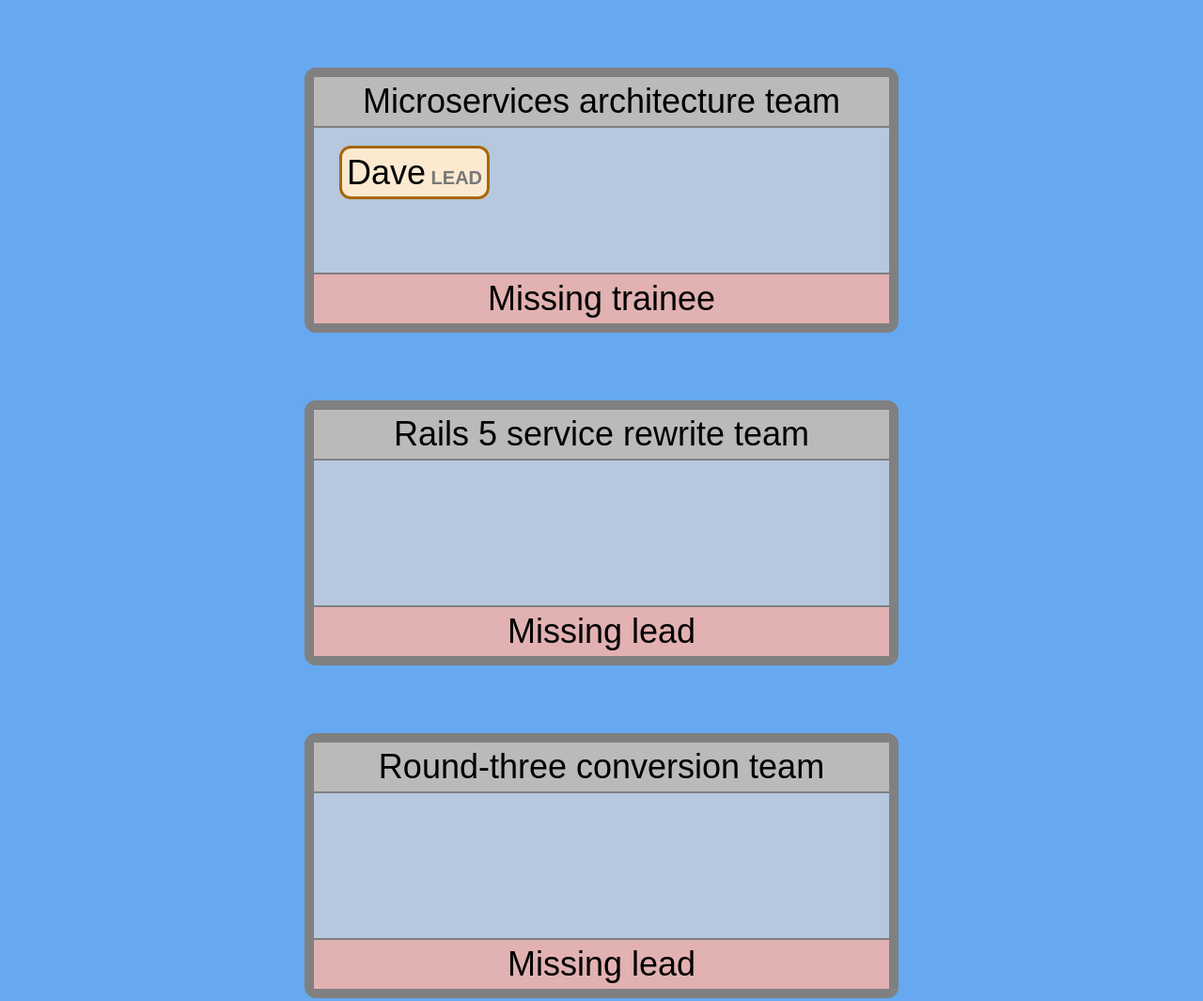
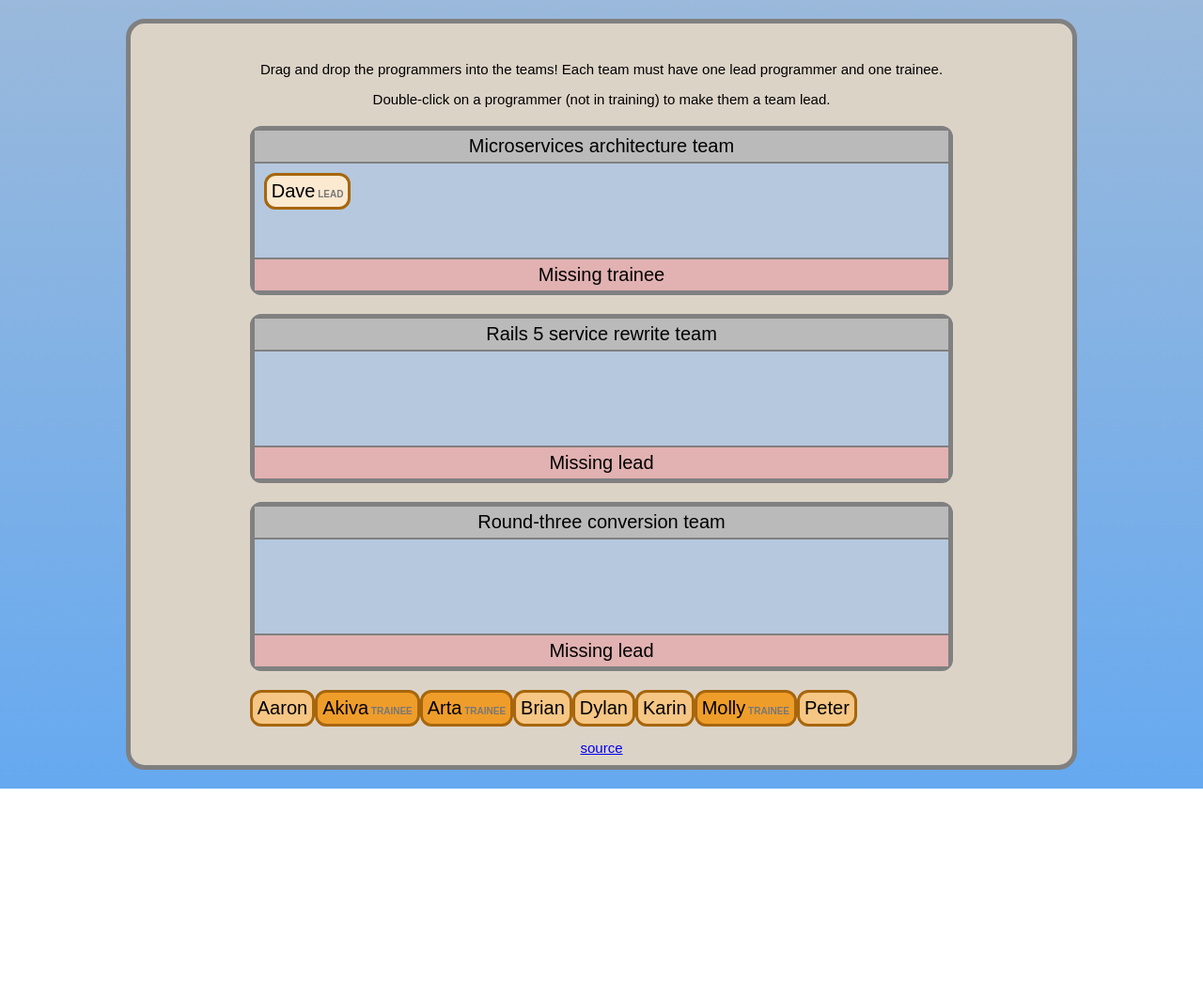
Before and after one commit to dfaulken/teams, a plain HTML site: page index.html in a window 1280 px wide. Shown: the top 1065 px of the page at 94% size. After the commit the page ends 839 px from the top, so only its background shows below. Drawn offline with Linux system fonts and the light colour scheme.

Commit message:
Whole buncha changes
Retrospectively, this should've been multiple commits

```diff
--- a/index.html
+++ b/index.html
@@ -11,6 +11,11 @@
     <script src="main.js"></script>
   </head>
   <body>
+    <div class=main-container>
+      <div class=text>
+        <p>Drag and drop the programmers into the teams! Each team must have one lead programmer and one trainee.</p>
+        <p>Double-click on a programmer (not in training) to make them a team lead.</p>
+      </div>
       <div class=team data-name=microservices>
         <div class=name>Microservices architecture team</div>
         <div class=container>
@@ -38,9 +43,10 @@
       <div class=programmer>Karin</div>
       <div class="programmer trainee">Molly</div>
       <div class=programmer>Peter</div>
-    <div class=explanation>
-      Drag and drop the programmers into the teams! Double-click on a programmer to make them the lead.
-      (<a href=https://github.com/dfaulken/teams>source</a>)
+      <br>
+      <div class=text>
+        <a href=https://github.com/dfaulken/teams>source</a>
+      </div>
     </div>
   </body>
 </html>
--- a/main.js
+++ b/main.js
@@ -4,7 +4,7 @@ $(document).ready(function(){
     $('.team').each(function(){
       var teamName = $(this).data('name');
       var programmers = $('.programmer').filter(function(){
-        return $(this).data('teamName') == teamName;
+        return $(this).data('teamName') === teamName;
       }).map(function(){
         return $(this).attr('class').split(' ');
       });
@@ -40,10 +40,10 @@ $(document).ready(function(){
     checkTeams();
   }
 
-  $('.programmer:not(.fixed)').draggable()
-  $('.programmer.fixed').each(setProgrammerTeam).click(function(){
-    alert('Sorry! This programmer likes where they are and is fixed in place.');
-  });
+  $('.programmer:not(.fixed)').draggable();
+  $('.programmer.fixed').draggable({ containment: 'parent' }).dblclick(function(){
+    alert("This programmer's status and team association are fixed.");
+  }).each(setProgrammerTeam);
   $('.programmer:not(.in-training,.fixed)').dblclick(toggleLead);
   $('.team .container').droppable({ drop: programmerDropped });
   checkTeams();
--- a/main.scss
+++ b/main.scss
@@ -1,13 +1,28 @@
 body{
   background: #66a9f0;
-  font-size: 36px;
+  background: linear-gradient(to bottom, #9ab9db, #66a9f0);
+  font-size: 20px;
   font-family: sans-serif;
+
+  .main-container{
+    background: #dcd3c7;
+    border: 5px solid grey;
+    border-radius: 20px;
+    margin: 1em 10%;
+    padding: 10px 10%;
+
+    .text{
+      display: block;
+      font-size: 15px;
+      margin-top: 2em;
+      text-align: center;
+    }
 
     .team{
       background: #b5c8de;
-    border: 10px solid grey;
+      border: 5px solid grey;
       border-radius: 12px;
-    margin: 2em 25%;
+      margin: 1em auto;
 
       .name{
         background: #bababa;
@@ -18,7 +33,10 @@ body{
 
       .container{
         height: 100px;
-      padding: 0.75em;
+        .programmer.fixed{
+          margin-top: 10px;
+          margin-left: 10px;
+        }
       }
 
       .warnings{
@@ -42,14 +60,14 @@ body{
       background: #f6c684;
       border: 3px solid #a7660c;
       border-radius: 12px;
-    display: inline;
+      float: left;
       padding: 5px;
       &.lead{
         background: #fbe9d0;
         &::after{
-        content: '  LEAD';
+          content: ' LEAD';
           color: #777;
-        font-size: 20px;
+          font-size: 10px;
           font-weight: bold;
           margin: 0 auto;
         }
@@ -57,18 +75,13 @@ body{
       &.trainee{
         background: #ef9d2a;
         &::after{
-        content: '  TRAINEE';
+          content: ' TRAINEE';
           color: #777;
-        font-size: 20px;
+          font-size: 10px;
           font-weight: bold;
           margin: 0 auto;
         }
       }
     }
-
-  .explanation{
-    font-size: 18px;
-    margin-top: 2em;
-    text-align: center;
   }
 }
```
Also changed, not shown: main.css, 1 other file. Lines whose indentation alone changed are shown as unchanged.
